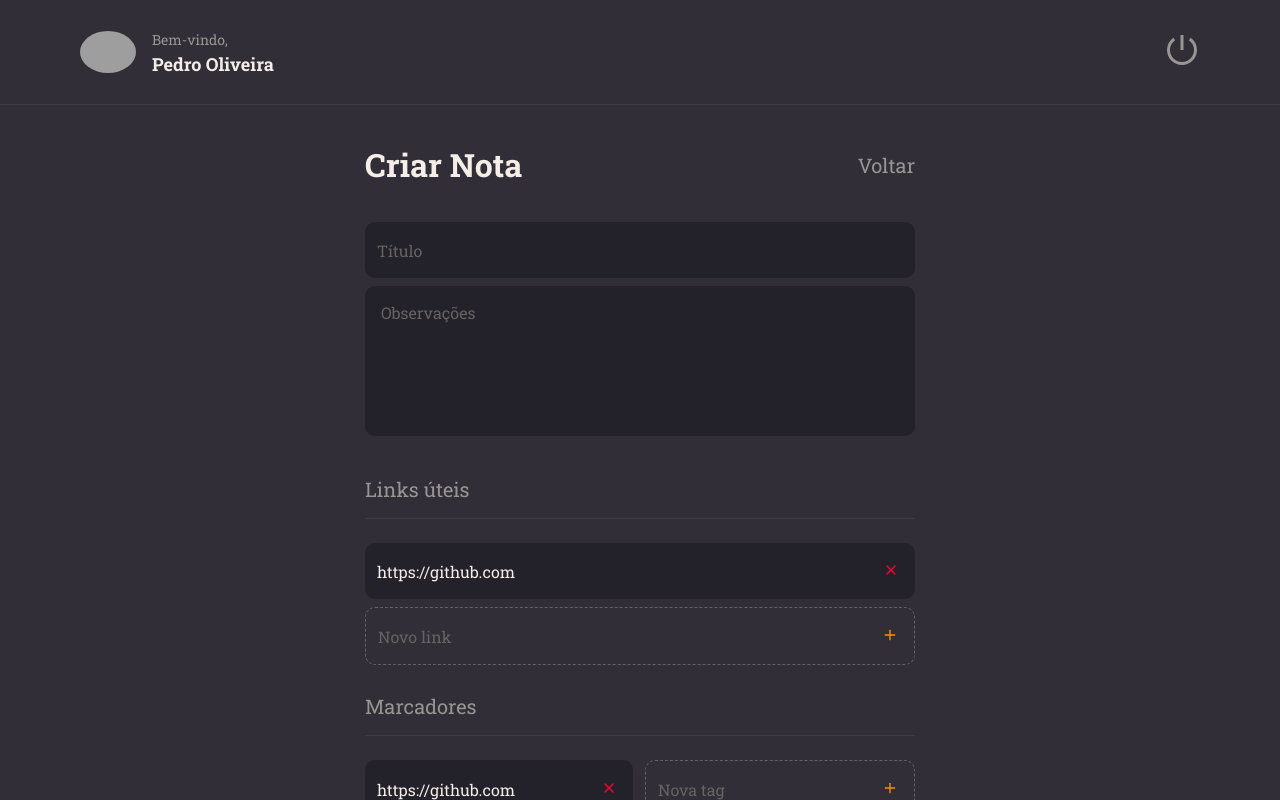
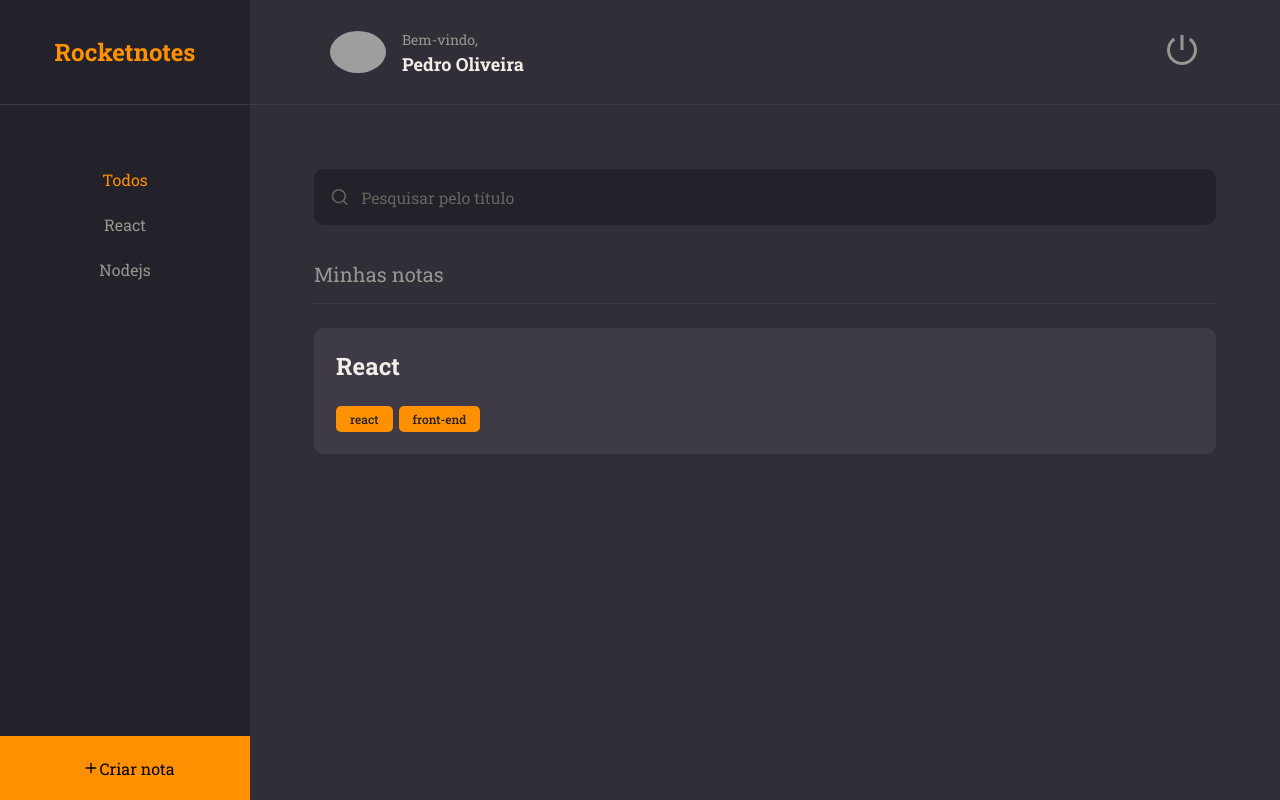
Before and after one commit to pedrogrl/rocketnotes, a React (Vite) app: page / in a window 1280 px wide. Built offline with nearby package versions, Linux system fonts and the light colour scheme; grey boxes are pictures that could not be loaded.

Commit message:
added app/auth routes

```diff
--- a/package.json
+++ b/package.json
@@ -12,6 +12,7 @@
     "react": "^18.2.0",
     "react-dom": "^18.2.0",
     "react-icons": "^4.7.1",
+    "react-router-dom": "^6.6.1",
     "styled-components": "^5.3.6"
   },
   "devDependencies": {
--- a/src/main.jsx
+++ b/src/main.jsx
@@ -5,13 +5,13 @@
 
 import theme from "./styles/theme";
 
-import New from "./pages/New";
+import Routes from "./routes";
 
 ReactDOM.createRoot(document.getElementById("root")).render(
   <React.StrictMode>
     <ThemeProvider theme={theme}>
       <GlobalStyles />
-      <New />
+      <Routes />
     </ThemeProvider>
   </React.StrictMode>
 );
--- /dev/null
+++ b/src/routes/app.routes.jsx
@@ -0,0 +1,17 @@
+import { Routes, Route } from "react-router-dom";
+
+import Home from "../pages/Home";
+import New from "../pages/New";
+import Details from "../pages/Details";
+import Profile from "../pages/Profile";
+
+export default function AppRoutes() {
+  return (
+    <Routes>
+      <Route path="/" element={<Home />} />
+      <Route path="/new" element={<New />} />
+      <Route path="/profile" element={<Profile />} />
+      <Route path="/details/:id" element={<Details />} />
+    </Routes>
+  );
+}
--- /dev/null
+++ b/src/routes/auth.routes.jsx
@@ -0,0 +1,13 @@
+import { Routes, Route } from "react-router-dom";
+
+import SignIn from "../pages/SignIn";
+import SignUp from "../pages/SignUp";
+
+export default function AuthRoutes() {
+  return (
+    <Routes>
+      <Route path="/" element={<SignIn />} />
+      <Route path="/register" element={<SignUp />} />
+    </Routes>
+  );
+}
--- /dev/null
+++ b/src/routes/index.jsx
@@ -0,0 +1,13 @@
+import { BrowserRouter } from "react-router-dom";
+
+import AppRoutes from "./app.routes";
+import AuthRoutes from "./auth.routes";
+
+export default function Routes() {
+  return (
+    <BrowserRouter>
+      <AppRoutes /> {/* logged in */}
+      {/* <AuthRoutes /> */} {/* logged out */}
+    </BrowserRouter>
+  );
+}
```
Also changed, not shown: 1 other file (tests, documents, lock files or other folders).
